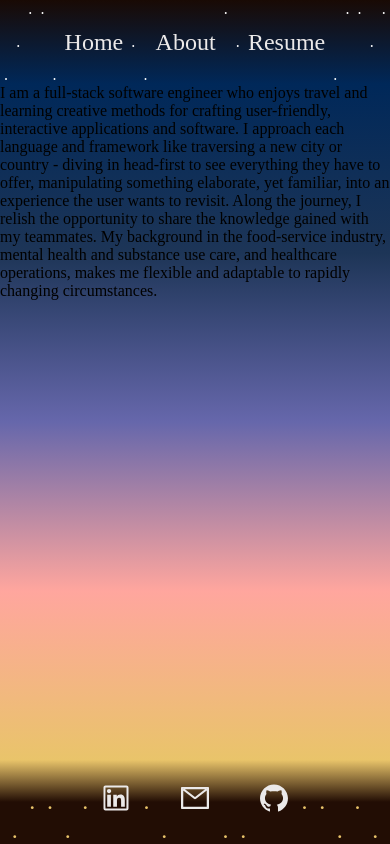
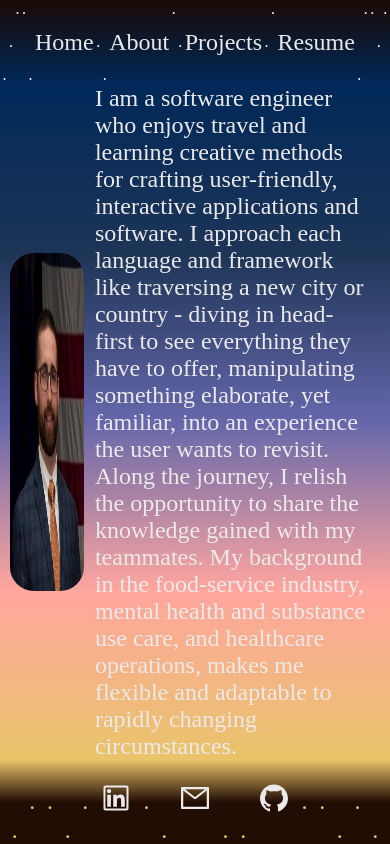
Before and after one commit to scubastove4/sm-portfolio, a React (Create React App) app: page /about in a window 390 px wide. Built offline with nearby package versions, Linux system fonts and the light colour scheme.

Commit message:
add proj 4. add projects page. reformat featured descript. style about page

```diff
--- a/src/App.css
+++ b/src/App.css
@@ -33,7 +33,7 @@ footer {
 
   display: flex;
   flex-direction: row;
-  justify-content: space-around;
+  justify-content: space-evenly;
   /* align-items: center; */
 
   height: 100%;
@@ -58,7 +58,8 @@ nav p {
 #p2,
 #p6,
 #p9,
-#p13 {
+#p13,
+#p29 {
   align-self: center;
 }
 
@@ -119,6 +120,10 @@ main {
   align-self: stretch;
   justify-self: stretch;
 
+  display: flex;
+  align-items: center;
+  justify-content: center;
+
   height: 100%;
   width: 100%;
   background: linear-gradient(#002859, #1d3557, #6667ab, #ffa69e, #e9c46a);
@@ -151,6 +156,7 @@ main::-webkit-scrollbar {
   align-items: center;
 
   width: 56%;
+  font-size: 2.5em;
 }
 
 #proj-container {
@@ -390,8 +396,8 @@ main::-webkit-scrollbar {
   justify-content: center;
   align-items: center;
 
-  height: 80%;
-  width: 85%;
+  height: 100%;
+  width: 90%;
   border-radius: 50%;
   /* border: 1px solid black; */
   background-color: #ea3546;
@@ -405,6 +411,10 @@ main::-webkit-scrollbar {
   -webkit-text-stroke: 1px rgba(0, 0, 0, 0.2);
   text-shadow: -1px 1px 2px rgba(0, 0, 0, 0.2), 1px 1px 2px rgba(0, 0, 0, 0.2),
     1px -1px 0 rgba(0, 0, 0, 0.2), -1px -1px 0 rgba(0, 0, 0, 0.2);
+}
+
+.card .descript-container img {
+  display: none;
 }
 
 .descript-container {
@@ -506,3 +516,146 @@ main::-webkit-scrollbar {
   color: #2e282a;
   font-size: 1em;
 }
+
+#about {
+  /* align-self: flex-start; */
+
+  display: flex;
+  flex-direction: row;
+  align-items: center;
+  justify-content: center;
+
+  width: 95%;
+  height: 100%;
+  font-size: 1.5em;
+  color: #ebe9e9;
+}
+
+#about img {
+  height: 50%;
+  width: 20%;
+  border-radius: 1em;
+  /* margin: 1% 0; */
+}
+
+#about p {
+  display: flex;
+  flex-direction: row;
+  align-items: center;
+  justify-content: center;
+
+  width: 80%;
+  height: 100%;
+  padding: 3%;
+}
+
+#projects-page {
+  display: flex;
+  flex-wrap: wrap;
+  align-items: flex-start;
+  justify-content: center;
+
+  height: 100%;
+  width: 95%;
+  overflow-y: scroll;
+  -ms-overflow-style: none; /* IE and Edge */
+  scrollbar-width: none; /* Firefox */
+}
+
+#projects-page::-webkit-scrollbar {
+  display: none; /*Chrome */
+}
+
+#proj-pg-container {
+  display: flex;
+  flex-direction: column;
+  align-items: flex-start;
+  justify-content: center;
+
+  width: 45%;
+  height: 100%;
+  margin-top: 2%;
+}
+
+#proj-pg-container .descript-container {
+  display: grid;
+  grid-template: 10% 60% 30% / 55% 45%;
+  align-content: center;
+  justify-items: center;
+
+  height: 90%;
+  width: 100%;
+  border-radius: 1em;
+  background-color: rgba(255, 255, 255, 0.4);
+}
+
+#proj-pg-container:nth-child(odd) {
+  margin-right: 5%;
+}
+
+#proj-pg-container:last-child {
+  margin-bottom: 2%;
+}
+
+#proj-pg-container .descript-container .title {
+  grid-column-start: 1;
+  grid-column-end: span 2;
+  grid-row-start: 1;
+  margin: 0;
+}
+
+#proj-pg-container .descript-container img {
+  grid-column-start: 1;
+  grid-row-start: 2;
+  place-self: center;
+
+  width: 95%;
+  height: 70%;
+  border-radius: 1em;
+  margin-left: 3%;
+}
+
+#proj-pg-container .descript-container .description {
+  grid-column-start: 2;
+  grid-row-start: 2;
+  place-self: center;
+
+  display: flex;
+  align-items: center;
+  justify-content: center;
+
+  padding: 0 3%;
+  height: 100%;
+  width: 92%;
+  margin-right: 3%;
+}
+
+#proj-pg-container .descript-container .tech-container {
+  grid-column-start: 1;
+  grid-column-end: span 2;
+  grid-row-start: 3;
+
+  margin: 0;
+  justify-self: center;
+  align-self: start;
+}
+
+#proj-pg-container .btn-container {
+  height: 10%;
+  width: 100%;
+}
+
+#proj-pg-container .btn-container button {
+  box-shadow: none;
+  background-color: rgba(255, 255, 255, 0.4);
+}
+
+/* ///////////   desktop styling above  /////////// */
+
+/* ///////////   mobile styling below  /////////// */
+
+@media (max-width: 500px) {
+  #home {
+    flex-direction: column;
+  }
+}
--- a/src/App.js
+++ b/src/App.js
@@ -1,9 +1,9 @@
 import { useState } from 'react'
-import { Route, Routes } from 'react-router-dom'
+import { Route, Routes, useNavigate } from 'react-router-dom'
 
 import Home from './pages/Home'
 import About from './pages/About'
-// import Projects from './pages/Projects'
+import Projects from './pages/Projects'
 import ProjectDetails from './pages/ProjectDetails'
 import Resume from './pages/Resume'
 import Contact from './pages/Contact'
@@ -18,6 +18,7 @@ function App() {
   // const [allProjects, setAllProjects] = useState(projects)
   const allProjects = projects
   const [selectedProject, setSelectedProject] = useState({})
+  let navigate = useNavigate()
 
   const toggleClicked = (project) => {
     if (!clicked) {
@@ -28,6 +29,15 @@ function App() {
       setSelectedProject({})
     }
   }
+
+  const toProjectDetails = (projectId) => {
+    navigate(`/projects/${projectId}`)
+  }
+
+  const toProjects = () => {
+    navigate('/projects')
+  }
+
   return (
     <div id="app-content">
       <NavBar />
@@ -41,12 +51,24 @@ function App() {
                 clicked={clicked}
                 selectedProject={selectedProject}
                 toggleClicked={toggleClicked}
+                toProjectDetails={toProjectDetails}
               />
             }
           />
           <Route path="/about" element={<About />} />
-          {/* <Route path="/projects" element={<Projects />} /> */}
-          <Route path="/projects/:id" element={<ProjectDetails />} />
+          <Route
+            path="/projects"
+            element={
+              <Projects
+                allProjects={allProjects}
+                toProjectDetails={toProjectDetails}
+              />
+            }
+          />
+          <Route
+            path="/projects/:id"
+            element={<ProjectDetails toProjects={toProjects} />}
+          />
           <Route path="/resume" element={<Resume />} />
           <Route path="/contact" element={<Contact />} />
         </Routes>
--- a/src/components/Description.jsx
+++ b/src/components/Description.jsx
@@ -1,6 +1,13 @@
-const Description = ({ project }) => {
+const Description = ({ project, toProjectDetails }) => {
   return (
-    <div className="descript-container">
+    <div
+      className="descript-container"
+      onClick={() => toProjectDetails(project.id)}
+    >
+      <img
+        src={project.image}
+        alt={project.image ? project.name : 'image pending'}
+      />
       <h2 className="title">{project.title}</h2>
       <p className="description">{project.description}</p>
       <span className="tech-container">
--- a/src/components/NavBar.jsx
+++ b/src/components/NavBar.jsx
@@ -24,12 +24,14 @@ const NavBar = () => {
       </NavLink>
       <p id="p8">.</p>
       <p id="p9">.</p>
-      {/* <NavLink
+      <NavLink
         to="/projects"
         className={({ isActive }) => (isActive ? 'active' : undefined)}
       >
         Projects
-      </NavLink> */}
+      </NavLink>
+      <p id="p29">.</p>
+      <p id="p30">.</p>
       <NavLink
         to="/resume"
         className={({ isActive }) => (isActive ? 'active' : undefined)}
--- a/src/pages/About.js
+++ b/src/pages/About.js
@@ -1,17 +1,22 @@
+import profPic from '../images/test-prof-pic.jpeg'
+
 const About = () => {
   return (
-    <main>
-      I am a full-stack software engineer who enjoys travel and learning
-      creative methods for crafting user-friendly, interactive applications and
-      software. I approach each language and framework like traversing a new
-      city or country - diving in head-first to see everything they have to
-      offer, manipulating something elaborate, yet familiar, into an experience
-      the user wants to revisit. Along the journey, I relish the opportunity to
-      share the knowledge gained with my teammates. My background in the
-      food-service industry, mental health and substance use care, and
-      healthcare operations, makes me flexible and adaptable to rapidly changing
-      circumstances.
-    </main>
+    <section id="about">
+      <img src={profPic} alt="Steve" />
+      <p>
+        I am a software engineer who enjoys travel and learning creative methods
+        for crafting user-friendly, interactive applications and software. I
+        approach each language and framework like traversing a new city or
+        country - diving in head-first to see everything they have to offer,
+        manipulating something elaborate, yet familiar, into an experience the
+        user wants to revisit. Along the journey, I relish the opportunity to
+        share the knowledge gained with my teammates. My background in the
+        food-service industry, mental health and substance use care, and
+        healthcare operations, makes me flexible and adaptable to rapidly
+        changing circumstances.
+      </p>
+    </section>
   )
 }
 
--- a/src/pages/Home.js
+++ b/src/pages/Home.js
@@ -1,13 +1,18 @@
 import Description from '../components/Description'
-// import ImageCard from '../components/ImageCard'
 import { IoIosArrowForward } from 'react-icons/io'
 
-const Home = ({ allProjects, clicked, selectedProject, toggleClicked }) => {
+const Home = ({
+  allProjects,
+  clicked,
+  selectedProject,
+  toggleClicked,
+  toProjectDetails
+}) => {
   return (
     <div id="home">
       <section id="blurb">
         <h1>Steve Morello</h1>
-        <h2>Hi! Welcome to my page!</h2>
+        <h2>Welcome to my page!</h2>
       </section>
       <section id="proj-container">
         <div id="featured-projects">
@@ -17,10 +22,15 @@ const Home = ({ allProjects, clicked, selectedProject, toggleClicked }) => {
           <IoIosArrowForward />
         </div>
         <div id="card-container">
-          {allProjects.map((project) => (
+          {allProjects.map(
+            (project) =>
+              project.featured && (
                 <div key={project.id} className="card">
                   {clicked && selectedProject.id === project.id ? (
-                <Description project={project} />
+                    <Description
+                      project={project}
+                      toProjectDetails={toProjectDetails}
+                    />
                   ) : (
                     <div className="sun">
                       <h2>{project.title}</h2>
@@ -50,7 +60,8 @@ const Home = ({ allProjects, clicked, selectedProject, toggleClicked }) => {
                     </button>
                   </div>
                 </div>
-          ))}
+              )
+          )}
         </div>
       </section>
     </div>
--- a/src/pages/ProjectDetails.js
+++ b/src/pages/ProjectDetails.js
@@ -0,0 +1,7 @@
+import React from 'react'
+
+const ProjectDetails = () => {
+  return <div>ProjectDetails</div>
+}
+
+export default ProjectDetails
--- a/src/pages/Projects.js
+++ b/src/pages/Projects.js
@@ -1,5 +1,39 @@
-const Projects = () => {
-  return <div>Projects</div>
+import Description from '../components/Description'
+
+const Projects = ({ allProjects, toProjectDetails }) => {
+  return (
+    <div id="projects-page">
+      {/* {allProjects ? ( */}
+      {/* <div id="proj-page-container"> */}
+      {allProjects?.reverse().map((project) => (
+        <div id="proj-pg-container" key={project.id}>
+          <Description project={project} toProjectDetails={toProjectDetails} />
+          <div className="btn-container">
+            <button>
+              <a
+                href={`${project.site}`}
+                target="_blank"
+                rel="noopener noreferrer"
+              >
+                Site
+              </a>
+            </button>
+            <button>
+              <a
+                href={`${project.repo}`}
+                target="_blank"
+                rel="noopener noreferrer"
+              >
+                GitHub
+              </a>
+            </button>
+          </div>
+        </div>
+      ))}
+      {/* </div> */}
+      {/* ) : null}  */}
+    </div>
+  )
 }
 
 export default Projects
```
Also changed, not shown: src/assets/globals.js (+21 -4 lines), src/images/test-prof-pic.jpeg (added). Lines whose indentation alone changed are shown as unchanged.
